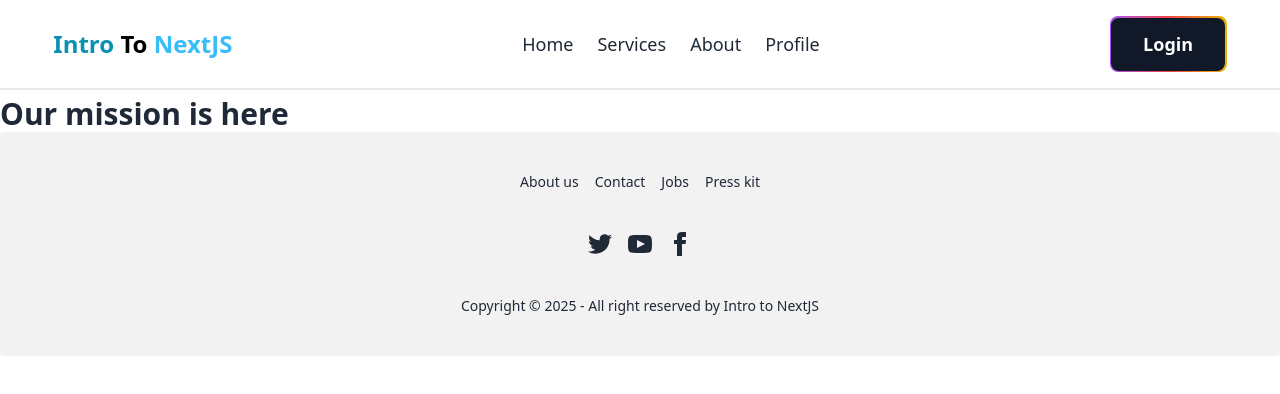
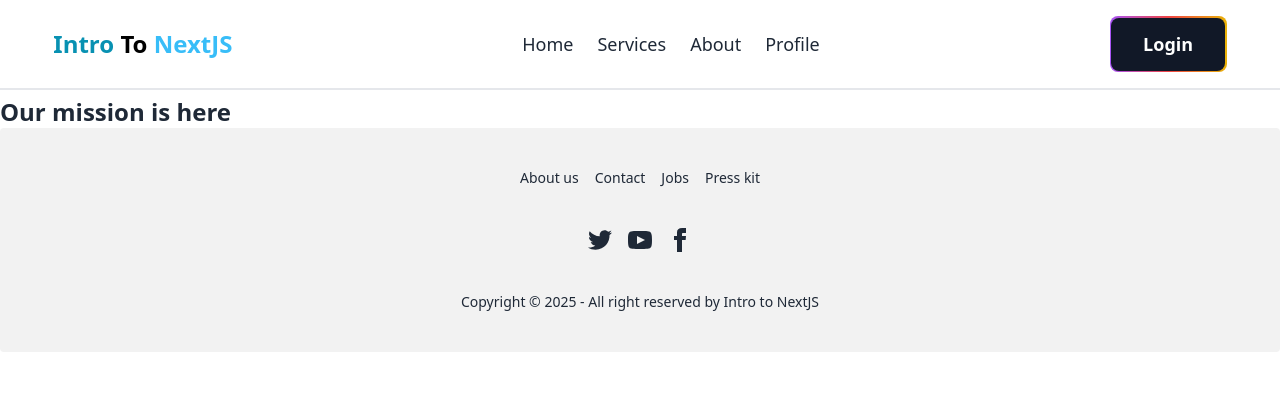
Before and after one commit to SK-Jabed/Intro-To-NextJS, a Next.js app: page /about/mission in a window 1280 px wide. Shown: the top 394 px of the page. Built offline with nearby package versions, Linux system fonts and the light colour scheme.

Commit message:
About page's Design Updated

```diff
--- a/src/app/about/mission/page.jsx
+++ b/src/app/about/mission/page.jsx
@@ -3,7 +3,7 @@ import React from 'react';
 const MissionPage = () => {
     return (
         <div>
-            <h2 className='text-3xl font-semibold'>Our mission is here</h2>
+            <h2 className='text-2xl font-semibold'>Our mission is here</h2>
         </div>
     );
 };
```
